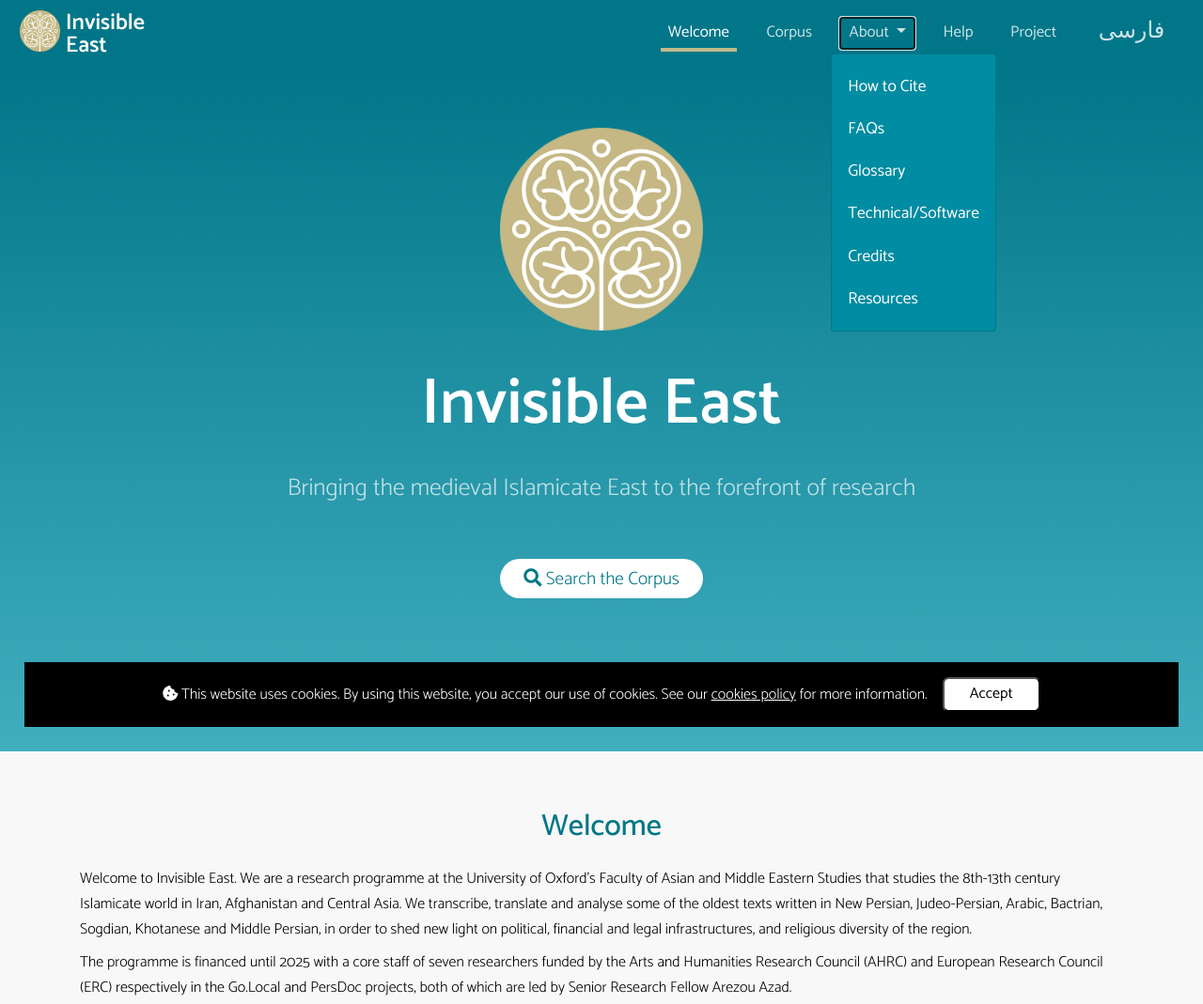
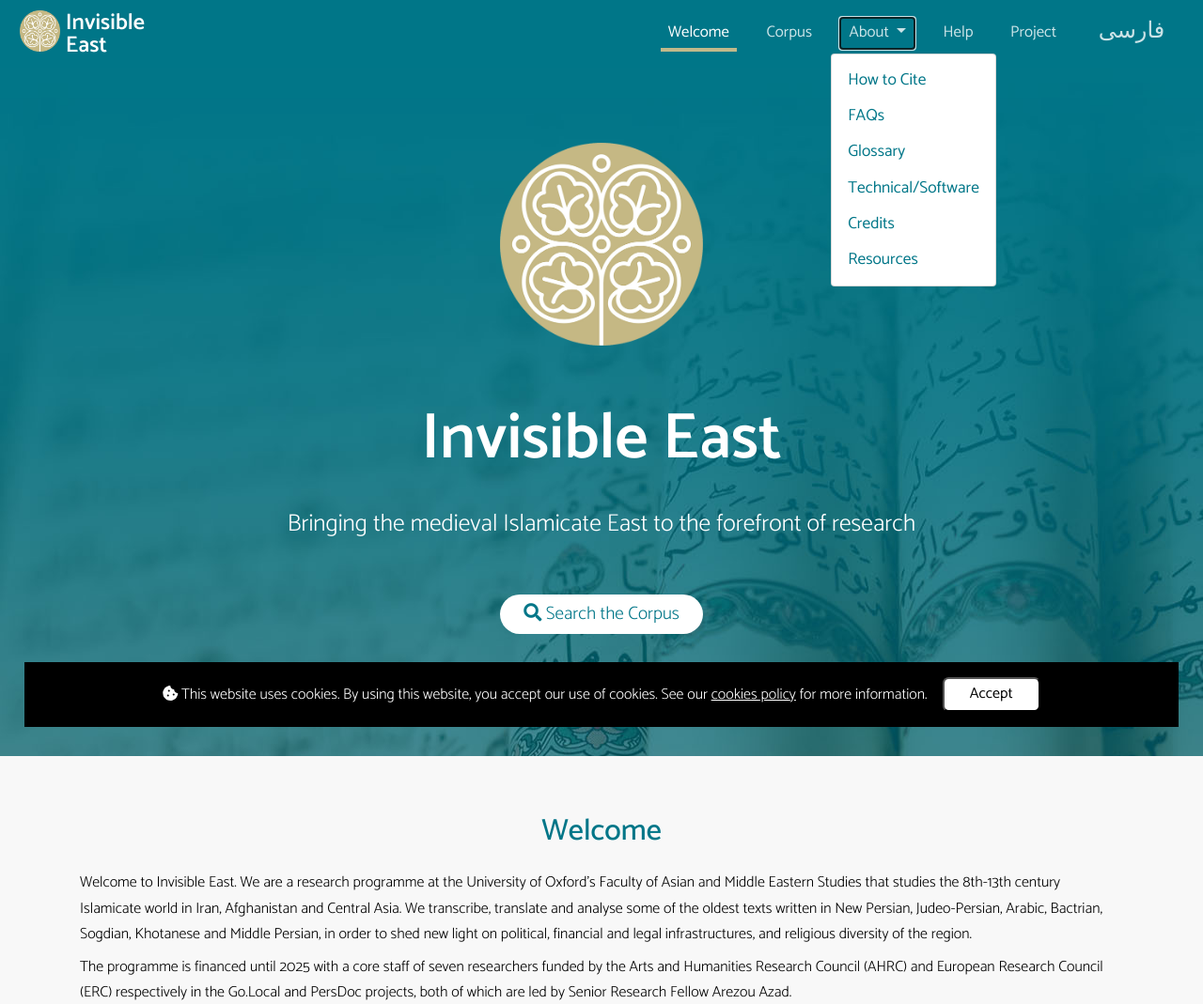
Before and after one commit to invisibleeast/invisible-east-website, a Django app: page / in a window 1280 px wide, after a click on "About". Shown: the top 1069 px of the page at 94% size. Run offline with Django 4.2, Linux system fonts and the light colour scheme; parts of the project's set-up code (start-up, migrations or seed data) failed here and were passed over.

Commit message:
restyled the welcome banner bg and dropdown nav menu

```diff
--- a/django/core/static/css/custom.css
+++ b/django/core/static/css/custom.css
@@ -341,28 +341,24 @@ nav.navbar {
 }
 
 .dropdown-menu {
-    background: #008ca2;
+    background: white;
     font-size: 1.09em;
 }
 
 .dropdown-item {
     font-weight: 400;
-    color: white;
     padding: 0.5em 1em;
-    margin: 0.4em 0;
+    background: white;
+    color: #007688;
 }
 
-.dropdown-item:hover {
-    background: #00a2bb;
-    color: white;
+.dropdown-item:hover,
+.dropdown-item:active {
+    background: white;
+    color: #007688;
 }
 
-.dropdown-item:active {
-    background: #00a2bb;
-}
-
-nav a:hover,
-.dropdown-item:hover {
+nav a:hover {
     color: white;
 }
 
@@ -382,7 +378,9 @@ main section {
 
 #welcome-banner {
     background: #007688;
-    background-image: linear-gradient(180deg, #007688, #41aebf);
+    background-image: url('../images/welcome-banner-background.jpg');
+    background-repeat: no-repeat;
+    background-attachment: fixed;
     color: white;
     text-align: center;
 }
@@ -390,17 +388,13 @@ main section {
 #welcome-banner-icon {
     height: 27vh;
     display: block;
-    margin: 5vh auto;
+    margin: 7vh auto;
 }
 
 #welcome-banner-title {
     color: white;
-    margin: 1em 0;
+    padding: 0.5em 0 1em 0;
     font-weight: 600;
-}
-
-#welcome-banner-tagline {
-    opacity: 0.7;
 }
 
 #welcome-banner-link {
```
Also changed, not shown: django/core/static/images/welcome-banner-background.jpg (added).
